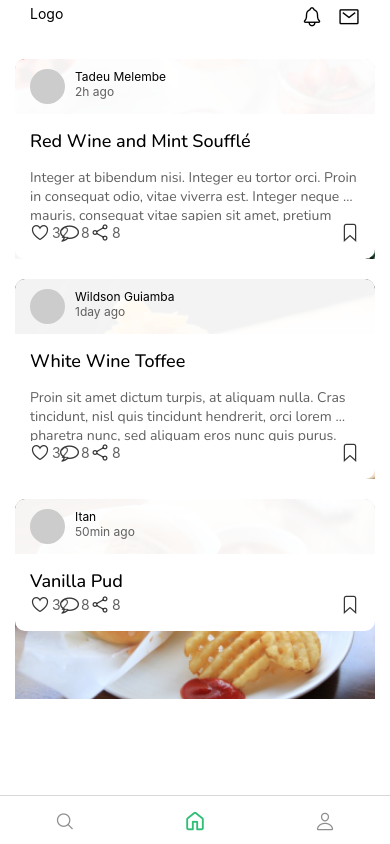
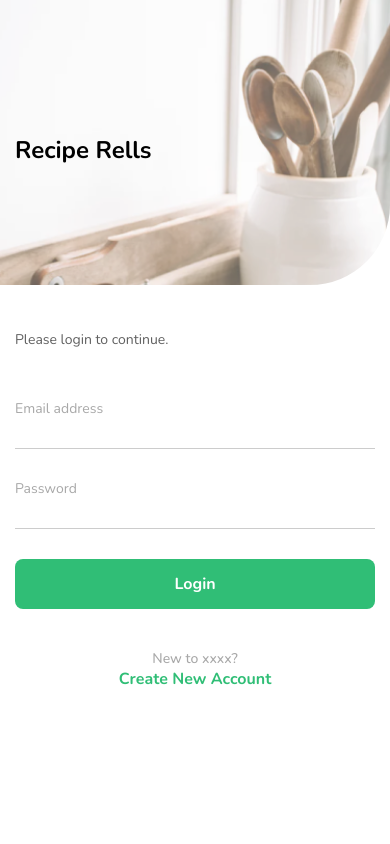
Before and after one commit to tadeumelembe/recipe-app, a React Native app: screen /TabHome in a window 390 px wide. Built offline with nearby package versions, Linux system fonts and the light colour scheme; what expo-linking would draw is missing.

Commit message:
Added header animation

```diff
--- a/App.tsx
+++ b/App.tsx
@@ -10,6 +10,7 @@ import useCachedResources from './hooks/useCachedResources';
 import useColorScheme from './hooks/useColorScheme';
 import Routes from './navigation/routes';
 import { AuthProvider } from './src/context/authContext';
+import { View } from './components/Themed';
 
 SplashScreen.preventAutoHideAsync();
 
@@ -41,9 +42,9 @@ export default function App() {
     <SafeAreaProvider>
 
       <AuthProvider>
-
+    <View style={{flex:1}} onLayout={onLayoutRootView}>
         <Routes />
-
+        </View>
       </AuthProvider>
     </SafeAreaProvider>
   );
--- a/constants/style.tsx
+++ b/constants/style.tsx
@@ -33,6 +33,7 @@ export default StyleSheet.create({
   scrollContainer: {
     paddingHorizontal: horizontal_padding,
     width: '100%',
+    backgroundColor:'#fff'
   },
   backgorundImage: {
     flex: 1,
@@ -87,7 +88,8 @@ export default StyleSheet.create({
     fontFamily: 'nunito-regular',
     color: '#030F09',
     fontSize: 16,
-    paddingTop: 8
+    paddingTop: 8,
+    paddingHorizontal:5
   },
   btn1: {
     width: '100%',
--- a/navigation/routes.tsx
+++ b/navigation/routes.tsx
@@ -11,8 +11,8 @@ import { createNativeStackNavigator } from '@react-navigation/native-stack';
 import Navigation from '.';
 import useColorScheme from '../hooks/useColorScheme';
 
-import Login from '../src/screens/Login';
-import SignUp from '../src/screens/SignUp';
+import Login from '../src/screens/Auth/Login';
+import SignUp from '../src/screens/Auth/SignUp';
 
 import { AuthProvider, useAuth } from '../src/context/authContext';
 
@@ -48,7 +48,7 @@ const Routes: React.FC = () => {
 
     const { isSigned } = useAuth();
 
-    return isSigned ? <AppRoutes colorScheme={colorScheme} /> : <AuthRoutes colorScheme={colorScheme} />;
+    return !isSigned ? <AppRoutes colorScheme={colorScheme} /> : <AuthRoutes colorScheme={colorScheme} />;
 
 };
 
--- a/src/screens/Login/index.tsx
+++ /dev/null
@@ -1,83 +0,0 @@
-import React from "react";
-import { Pressable, StyleSheet, TouchableHighlight, TouchableWithoutFeedback } from "react-native";
-import { Text, View, Container, ImageBackground, ScrollView, TextInput, Button, TextButton } from "../../../components/Themed";
-import styles from "../../../constants/style";
-
-const Login: React.FC = ({ navigation }) => {
-    return (
-        <Container style={{ paddingTop: 0 }}>
-            <View style={[localStyles.header]}>
-                <ImageBackground imageStyle={{ borderBottomRightRadius: 80 }} source={require('../../../assets/images/login-header.png')}>
-                    <View style={[localStyles.headerImageView]}>
-                        <Text style={[styles.fontNunitoBold, styles.fontXl]}>
-                            Welcome Back!
-                        </Text>
-                    </View>
-                </ImageBackground>
-            </View>
-            <ScrollView>
-
-                <Text style={[styles.fontNunitoRegular, styles.fontR, styles.textMuted2, { paddingTop: 25, paddingBottom: 50 }]}>
-                    Please login to continue.
-                </Text>
-
-                <View style={localStyles.inputView}>
-                    <TextInput
-                        placeholder="Email address"
-                        autoCapitalize="none"
-
-                    />
-                </View>
-
-                <View style={localStyles.inputView}>
-                    <TextInput
-                        placeholder="Password"
-                        autoCapitalize="none"
-                        secureTextEntry
-                    />
-                </View>
-
-                <Button
-                    btnText="Login"
-                    onPress={() => alert('ok')}
-                />
-
-                <View style={[{ alignItems: 'center', marginTop: 40 }]}>
-                    <Text style={[styles.fontR, styles.fontNunitoMedium, styles.textMuted]}>
-                        New to xxxx?
-                    </Text>
-
-                    <TextButton
-                        btnText="Create New Account"
-                        onPress={() => navigation.navigate('SignUp')}
-
-                    />
-
-                </View>
-            </ScrollView>
-        </Container>
-    )
-}
-
-export default Login
-
-const localStyles = StyleSheet.create({
-    header: {
-        height: 300,
-        width: '100%',
-        borderBottomRightRadius: 100,
-    },
-    headerImage: {
-        height: 300,
-    },
-    headerImageView: {
-        ...styles.horizontalPadding,
-        backgroundColor: 'rgba(255, 255, 255, 0.3)',
-        width: '100%',
-        height: '100%',
-        justifyContent: 'center'
-    },
-    inputView: {
-        marginBottom: 30
-    }
-})
--- a/src/screens/Profile/index.tsx
+++ b/src/screens/Profile/index.tsx
@@ -72,7 +72,7 @@ function MyTabBar({ state, descriptors, navigation, position }: any) {
                         <Animated.Text style={[localStyles.tabLabel, { opacity }]}>
                             {label}
                         </Animated.Text>
-                        <Animated.View style={{ ...localStyles.tabIndicator, opacity: indicatorOpacity }}></Animated.View>
+                        <Animated.View style={{ ...localStyles.tabIndicator, opacity: indicatorOpacity }} />
 
                     </TouchableOpacity>
                 );
--- a/src/screens/SignUp/index.tsx
+++ /dev/null
@@ -1,91 +0,0 @@
-import React from "react";
-import { Pressable, StyleSheet, TouchableHighlight, TouchableWithoutFeedback } from "react-native";
-import { Text, View, Container, ImageBackground, ScrollView, TextInput, Button, TextButton } from "../../../components/Themed";
-import styles from "../../../constants/style";
-
-const SignUp: React.FC = ({ navigation }) => {
-    return (
-        <Container style={{ paddingTop: 0 }}>
-            <View style={[localStyles.header]}>
-                <ImageBackground imageStyle={{ borderBottomRightRadius: 80 }} source={require('../../../assets/images/login-header.png')}>
-                    <View style={[localStyles.headerImageView]}>
-                        <Text style={[styles.fontNunitoBold, styles.fontXl]}>
-                            Create a new account
-                        </Text>
-                    </View>
-                </ImageBackground>
-            </View>
-            <ScrollView>
-
-                <Text style={[styles.fontNunitoRegular, styles.fontR, styles.textMuted2, { paddingTop: 25, paddingBottom: 50 }]}>
-                    Create a new account
-                </Text>
-
-                <View style={localStyles.inputView}>
-                    <TextInput
-                        placeholder="Full name"
-                        autoCapitalize="none"
-
-                    />
-                </View>
-
-                <View style={localStyles.inputView}>
-                    <TextInput
-                        placeholder="Email"
-                        autoCapitalize="none"
-                        secureTextEntry
-                    />
-                </View>
-
-                <View style={localStyles.inputView}>
-                    <TextInput
-                        placeholder="Password"
-                        autoCapitalize="none"
-                        secureTextEntry
-                    />
-                </View>
-
-                <Button
-                    btnText="Create Account"
-                    onPress={() => alert('ok')}
-                />
-
-                <View style={[{ alignItems: 'center', marginTop: 40 }]}>
-                    <Text style={[styles.fontR, styles.fontNunitoMedium, styles.textMuted]}>
-                        Already have an account?
-                    </Text>
-
-                    <TextButton
-                        btnText="Sign In here"
-                        onPress={() => navigation.pop()}
-
-                    />
-
-                </View>
-            </ScrollView>
-        </Container>
-    )
-}
-
-export default SignUp
-
-const localStyles = StyleSheet.create({
-    header: {
-        height: 300,
-        width: '100%',
-        borderBottomRightRadius: 100,
-    },
-    headerImage: {
-        height: 300,
-    },
-    headerImageView: {
-        ...styles.horizontalPadding,
-        backgroundColor: 'rgba(255, 255, 255, 0.3)',
-        width: '100%',
-        height: '100%',
-        justifyContent: 'center'
-    },
-    inputView: {
-        marginBottom: 30
-    }
-})
--- a/src/screens/TabHome/index.tsx
+++ b/src/screens/TabHome/index.tsx
@@ -54,9 +54,9 @@ export default function TabHome({ navigation }: RootTabScreenProps<'TabHome'>) {
                 style={localStyles.flatlist}
                 keyExtractor={(item) => item.id}
                 renderItem={renderItem}
-               // ItemSeparatorComponent={(({highlighted}) => (<View style={{borderTopColor:'rgba(0,0,0,.05)',borderWidth:0.,marginBottom:20}} />))}
+                // ItemSeparatorComponent={(({highlighted}) => (<View style={{borderTopColor:'rgba(0,0,0,.05)',borderWidth:0.,marginBottom:20}} />))}
                 ListFooterComponent={
-                    <View style={{ marginTop: 15 }}></View>
+                    <View style={{ marginTop: 15 }} />
                 }
             />
 
```
